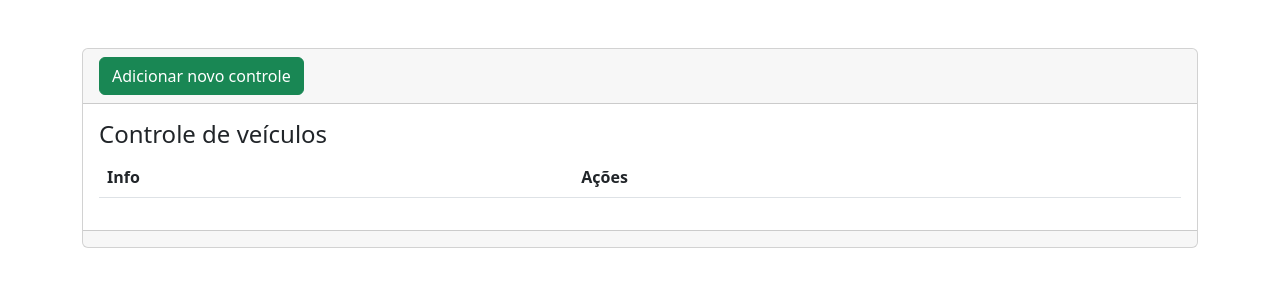
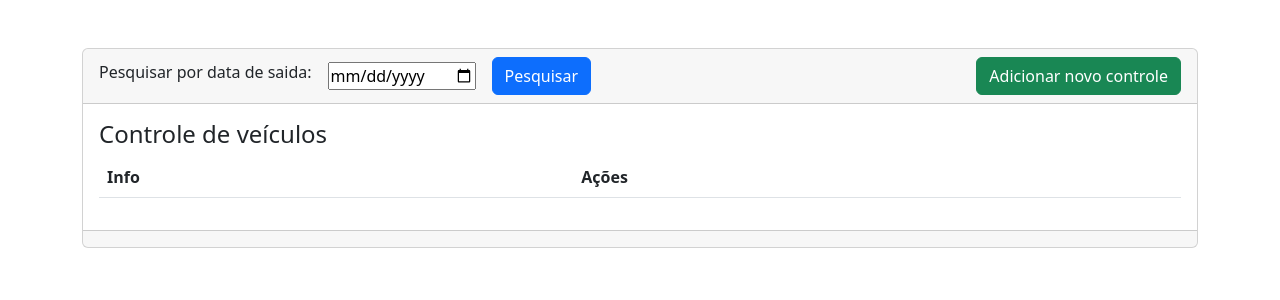
Before and after one commit to MatheusLucca/AG-Sistemas-crudVeiculos, a Django app: page / in a window 1280 px wide. Shown: the part 56-356 px from the top of the page. Run offline with Django 4.2, Linux system fonts and the light colour scheme; data that the repository does not hold is empty.

Commit message:
Add form in addControle and Style index

```diff
--- a/TesteEstagio/settings.py
+++ b/TesteEstagio/settings.py
@@ -37,7 +37,7 @@ INSTALLED_APPS = [
     'django.contrib.sessions',
     'django.contrib.messages',
     'django.contrib.staticfiles',
-    'controleDeVeiculos'
+    'controleDeVeiculos',
 ]
 
 MIDDLEWARE = [
@@ -116,7 +116,6 @@ USE_I18N = True
 
 USE_TZ = True
 
-
 # Static files (CSS, JavaScript, Images)
 # https://docs.djangoproject.com/en/4.0/howto/static-files/
 
--- a/controleDeVeiculos/forms.py
+++ b/controleDeVeiculos/forms.py
@@ -17,5 +17,6 @@ class MotoristaForm(forms.ModelForm):
 
 class ControleForm(forms.ModelForm):
     class Meta:
+
         model = Controle
         fields = '__all__'
--- a/controleDeVeiculos/templates/baseForm.html
+++ b/controleDeVeiculos/templates/baseForm.html
@@ -22,7 +22,8 @@
     {% if messages %}
     {% for message in messages %}
     <br>
-    <span {% if message.tags %} class=" {{ message.tags }} " {% endif %}> Informações salvas com sucessos </span>
+    <span {% if message.tags %} class=" {{ message.tags }} alert alert-success mt-4 d-inline-block " {% endif %}>
+        {{message}} </span>
     {% endfor %}
 
     {% endif %}
--- a/controleDeVeiculos/templates/index.html
+++ b/controleDeVeiculos/templates/index.html
@@ -3,10 +3,15 @@
 {% block title %} Página inicial{% endblock%}
 
 {% block content %}
-
+<form method="POST">
+    {% csrf_token %}
     <div class="card">
-    <div class="card-header">
-        <a name="" id="" class="btn btn-success" href="{% url 'cadastrarControle' %}" role="button">Adicionar novo
+        <div class="card-header d-flex align-items-center">
+            <label for="date" class="form-label me-3">Pesquisar por data de saida:</label>
+            <input type="date" name="date" id="date" class="me-3">
+            <button type="submit" class="btn btn-primary ">Pesquisar</button>
+            <a name="" id="" class="btn btn-success ms-auto d-inline-block" href="{% url 'cadastrarControle' %}"
+                role="button">Adicionar novo
                 controle</a>
         </div>
         <div class="card-body">
@@ -29,14 +34,38 @@
                                 role="button">Visualizar</a>
                             <a name="" id="" class="btn btn-warning me-2" href="{% url 'editar' controle.id%}"
                                 role="button">Editar</a>
+                            <button type="button" class="btn btn-danger" data-bs-toggle="modal"
+                                data-bs-target="#modelId">
+                                Excluir
+                            </button>
+                        </td>
+                    </tr>
+                    <div class="modal fade" id="modelId" tabindex="-1" role="dialog" aria-labelledby="modelTitleId"
+                        aria-hidden="true">
+                        <div class="modal-dialog" role="document">
+                            <div class="modal-content">
+                                <div class="modal-header">
+                                    <h5 class="modal-title">Confirmar Exclusão</h5>
+                                    <button type="button" class="btn-close" data-bs-dismiss="modal"
+                                        aria-label="Close"></button>
+                                </div>
+                                <div class="modal-body">
+                                    Você tem certeza que quer excluir esse controle?
+                                </div>
+                                <div class="modal-footer">
                                     <a name="" id="" class="btn btn-danger" href="{% url 'excluir' controle.id %}"
                                         role="button">Excluir</a>
-                    </td>
-                </tr>
+                                    <button type="button" class="btn btn-secondary"
+                                        data-bs-dismiss="modal">Voltar</button>
+                                </div>
+                            </div>
+                        </div>
+                    </div>
+
                     {% endfor %}
                 </tbody>
             </table>
-
+            <!-- Modal -->
 
 
         </div>
@@ -44,5 +73,6 @@
 
         </div>
     </div>
+</form>
 
 {% endblock  %}
--- a/controleDeVeiculos/views.py
+++ b/controleDeVeiculos/views.py
@@ -1,17 +1,24 @@
 from django.shortcuts import render, redirect
 from django.http import HttpResponse
+from datetime import datetime
 from django.contrib import messages
-
 # Create your views here.
 
 
-from .models import Controle
+from .models import Controle, Veiculo
 
 from .forms import MotoristaForm, VeiculoForm, ControleForm
 
 
 def index(request):
-    controles = Controle.objects.all()
+    controles = Controle.objects.all().order_by('-data_saida')
+    if request.method == 'POST':
+        dates = request.POST.get('date')
+        if dates != '':
+            dates = datetime.strptime(dates, '%Y-%m-%d').date()
+            controles = Controle.objects.all().filter(
+                data_saida=dates).order_by('-data_saida')
+
     return render(request, 'index.html', {'controles': controles})
 
 
@@ -32,7 +39,19 @@ def motorista(request):
 
 
 def cadastrarControle(request):
-    return render(request, 'criarControle.html')
+    formulario = ControleForm(request.POST or None)
+    oleo = False
+    veiculo = False
+    if formulario.is_valid() and request.POST:
+        formulario.save()
+        messages.success(request, 'Controle cadastrado com sucesso')
+        km = float(request.POST.get('km_retorno'))
+        cod_veic = request.POST.get('cod_veiculos')
+        veiculo = Veiculo.objects.get(id=cod_veic)
+
+        if(km >= veiculo.km_troca_oleo):
+            oleo = True
+    return render(request, 'criarControle.html', {'formulario': formulario, 'oleo': oleo, 'veiculo': veiculo})
 
 
 def visualizarControle(request, id):
@@ -43,11 +62,15 @@ def visualizarControle(request, id):
 
 def editarControle(request, id):
     controle = Controle.objects.get(id=id)
+    veiculo = Veiculo.objects.get(id=controle.cod_veiculos.id)
     formulario = ControleForm(request.POST or None, instance=controle)
+    oleo = False
     if formulario.is_valid() and request.POST:
         formulario.save()
-        return redirect('index')
-    return render(request, 'editarControle.html', {'formulario': formulario})
+        messages.success(request, 'Controle editado com sucesso')
+        if(controle.km_retorno >= veiculo.km_troca_oleo):
+            oleo = True
+    return render(request, 'editarControle.html', {'formulario': formulario, 'oleo': oleo, 'veiculo': veiculo})
 
 
 def excluirControle(request, id):
```
Also changed, not shown: controleDeVeiculos/templates/criarControle.html (+7 -2 lines), controleDeVeiculos/templates/editarControle.html (+11 -0 lines). Lines whose indentation alone changed are shown as unchanged.
